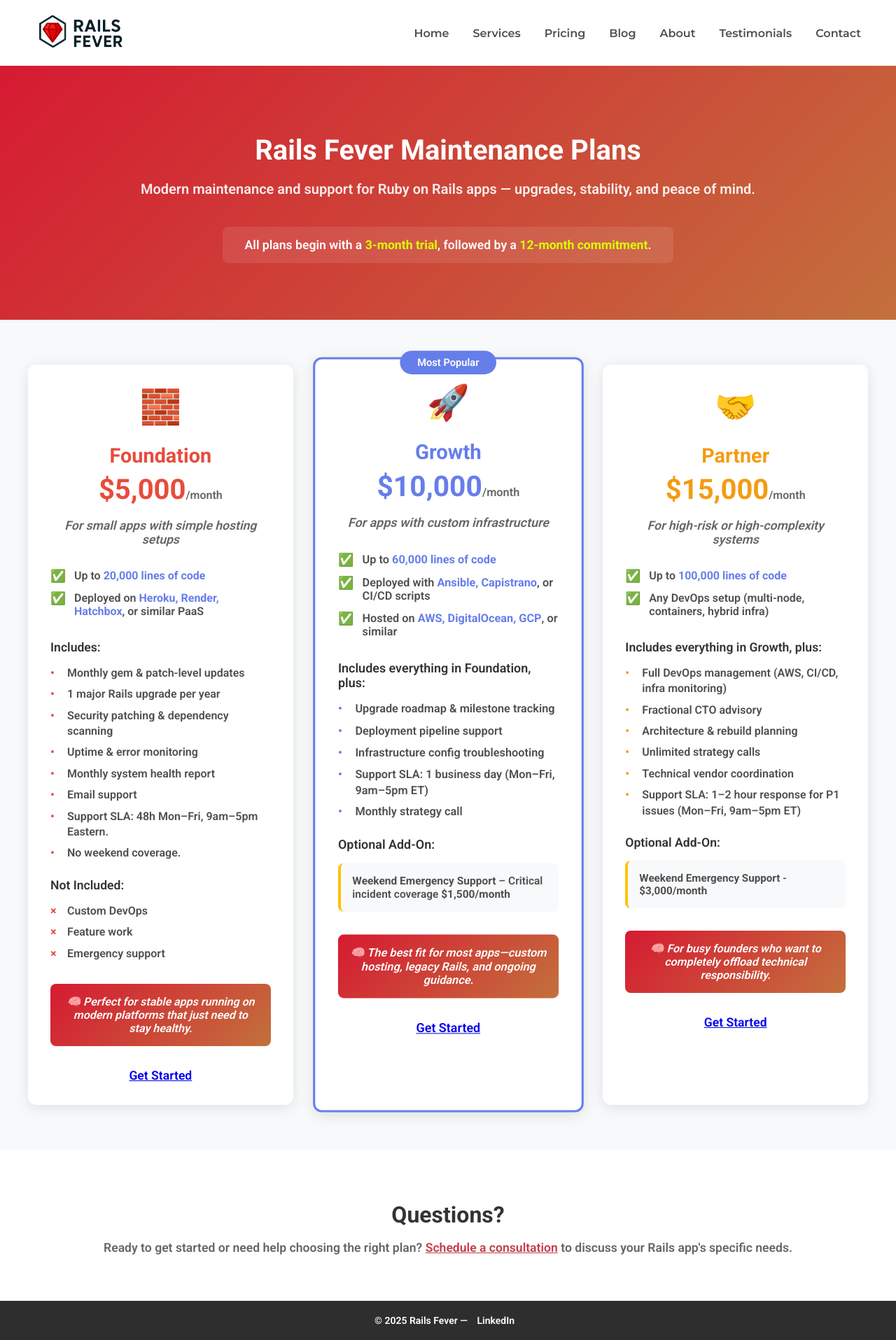
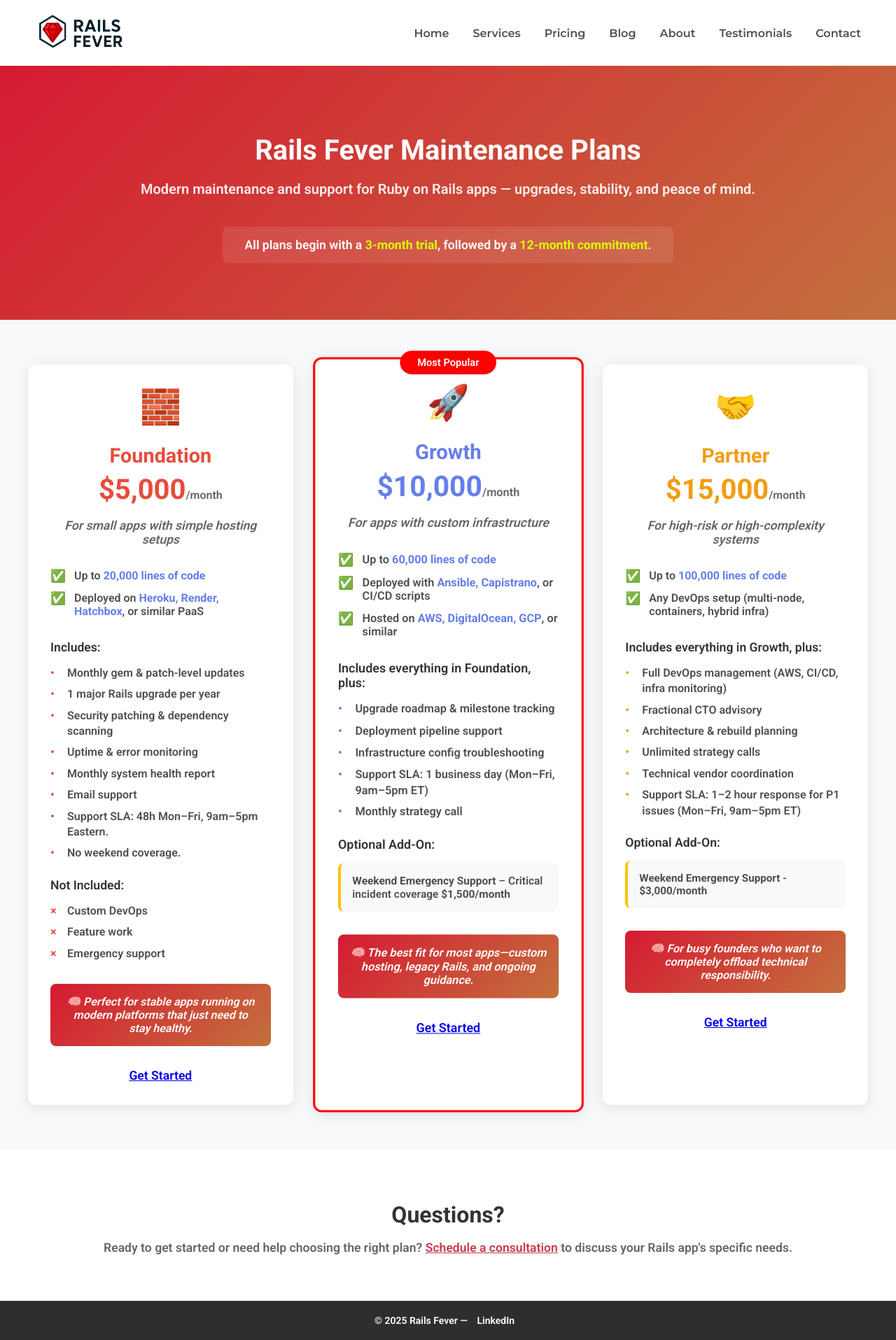
Before and after one commit to waleo/railsfever-05-2025, a Jekyll site: the page built from pricing.html, in a window 1280 px wide. Shown: the whole page at 70% size. Built offline with Jekyll 4.4.1, drawn with Linux system fonts in a browser that asks for light colours.

Commit message:
Change color of popular plan

```diff
--- a/_sass/_pricing.scss
+++ b/_sass/_pricing.scss
@@ -69,7 +69,7 @@
       }
 
       &.featured {
-        border: 3px solid #667eea;
+        border: 3px solid #fd0000;
         transform: scale(1.02);
 
         .popular-badge {
@@ -77,7 +77,7 @@
           top: -12px;
           left: 50%;
           transform: translateX(-50%);
-          background: #667eea;
+          background: #fd0000;
           color: white;
           padding: 0.5rem 1.5rem;
           border-radius: 20px;
```
